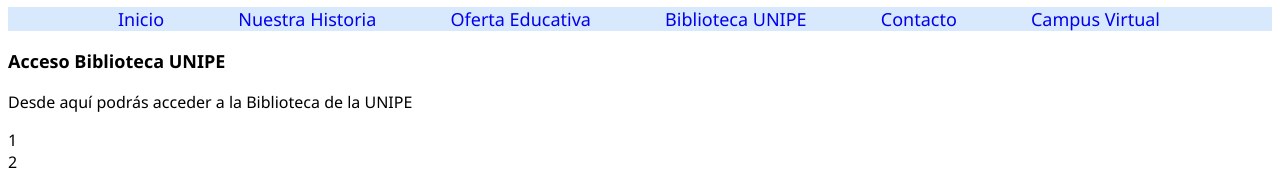
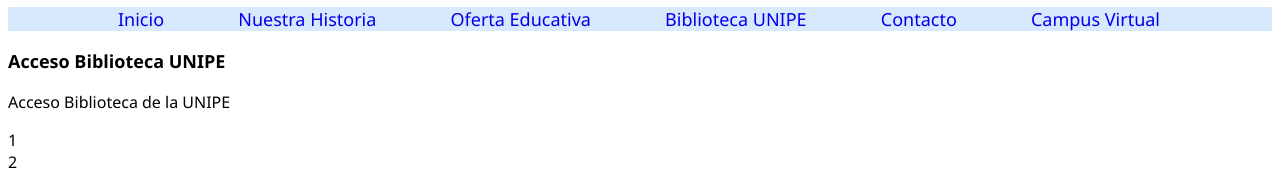
Before and after one commit to inafontan/InstitutoUda, a plain HTML site: page pages/bibliounipe.html in a window 1280 px wide. Shown: the part 85-265 px from the top of the page. Drawn offline with Linux system fonts and the light colour scheme.

Commit message:
Update bibliounipe.html

```diff
--- a/pages/bibliounipe.html
+++ b/pages/bibliounipe.html
@@ -31,13 +31,12 @@
   </header>
     <section class="subs"> <h3> Acceso Biblioteca UNIPE </h3> </section>
 
-    <p> Desde aquí podrás acceder a la Biblioteca de la UNIPE </p>
+    <p> Acceso Biblioteca de la UNIPE </p>
 
     <div class="flex-container-biblio">
     <div class="biblio"> 1 </div>
 
      <div class="bibliob"> 2 </div>
-
 
     </div>
 
```
